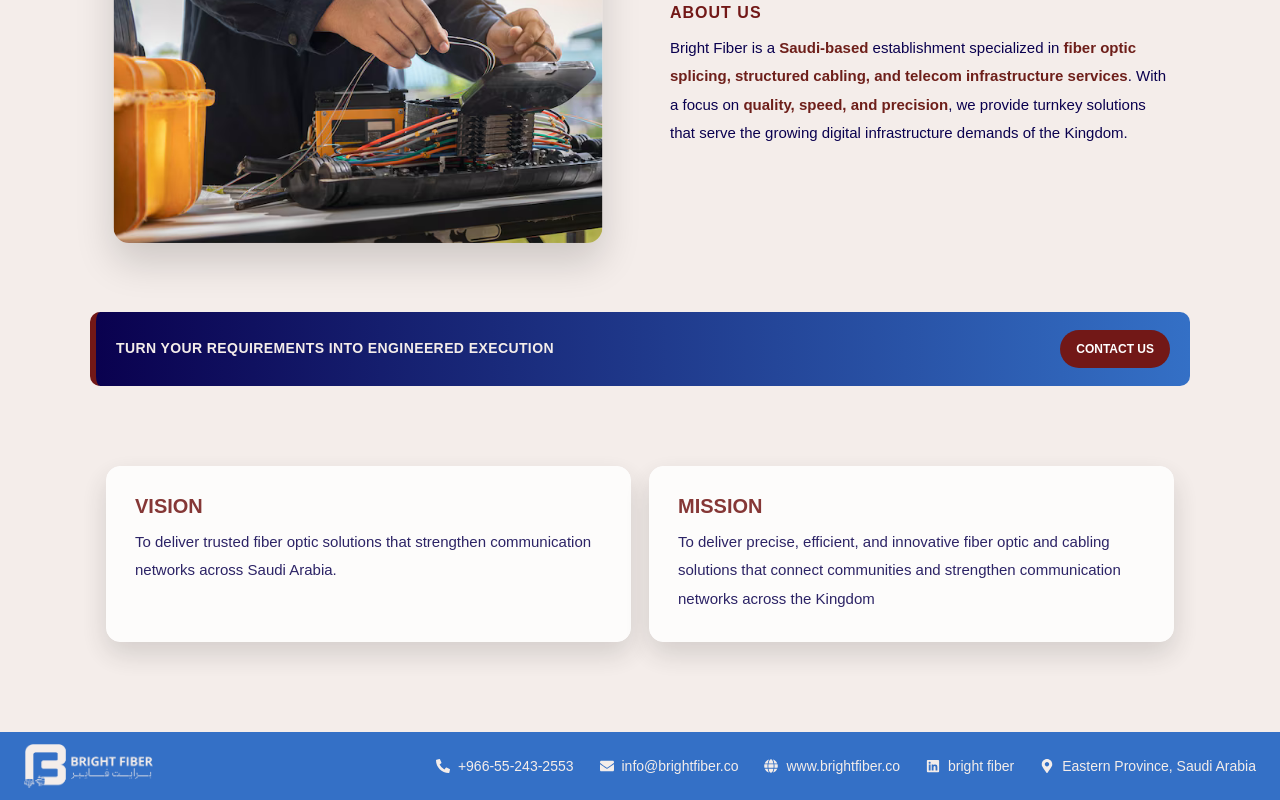
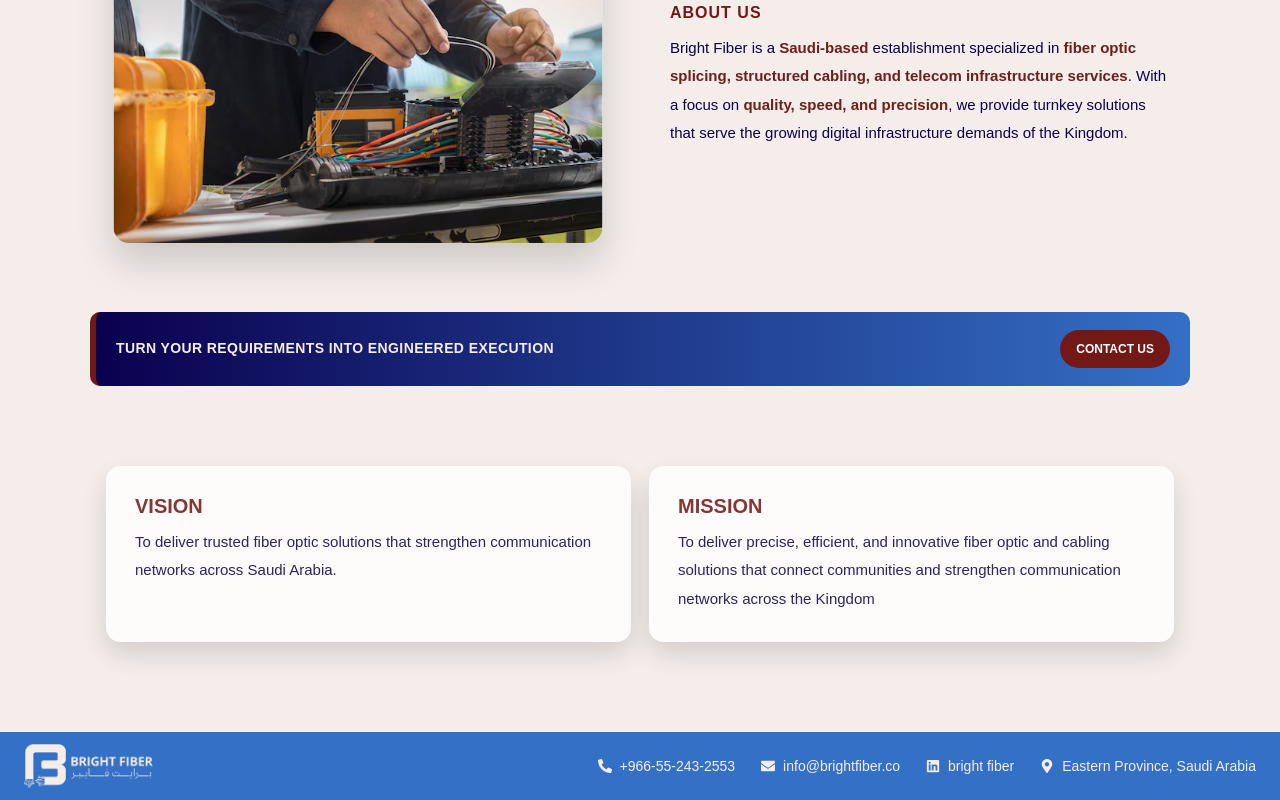
Before and after one commit to ZahraAlmusajin/bright-fiber, a Next.js app: page / in a window 1280 px wide. Shown: the part 1062-1862 px from the top of the page. Built offline with nearby package versions, Linux system fonts and the light colour scheme.

Commit message:
delete website link

```diff
--- a/components/Footer.tsx
+++ b/components/Footer.tsx
@@ -18,13 +18,12 @@
             <FaEnvelope className="contact-icon" />
             <a href="mailto:info@brightfiber.co">info@brightfiber.co</a>
           </div>
-
-          <div className="contact-inline">
+          {/* <div className="contact-inline">
             <FaGlobe className="contact-icon" />
             <a href="https://www.brightfiber.co" target="_blank" rel="noreferrer">
               www.brightfiber.co
             </a>
-          </div>
+          </div> */}
           <div className="contact-inline">
             <FaLinkedin className="contact-icon" />
             <a href="https://www.linkedin.com/company/bright-fiber/" target="_blank" rel="noreferrer">
```
